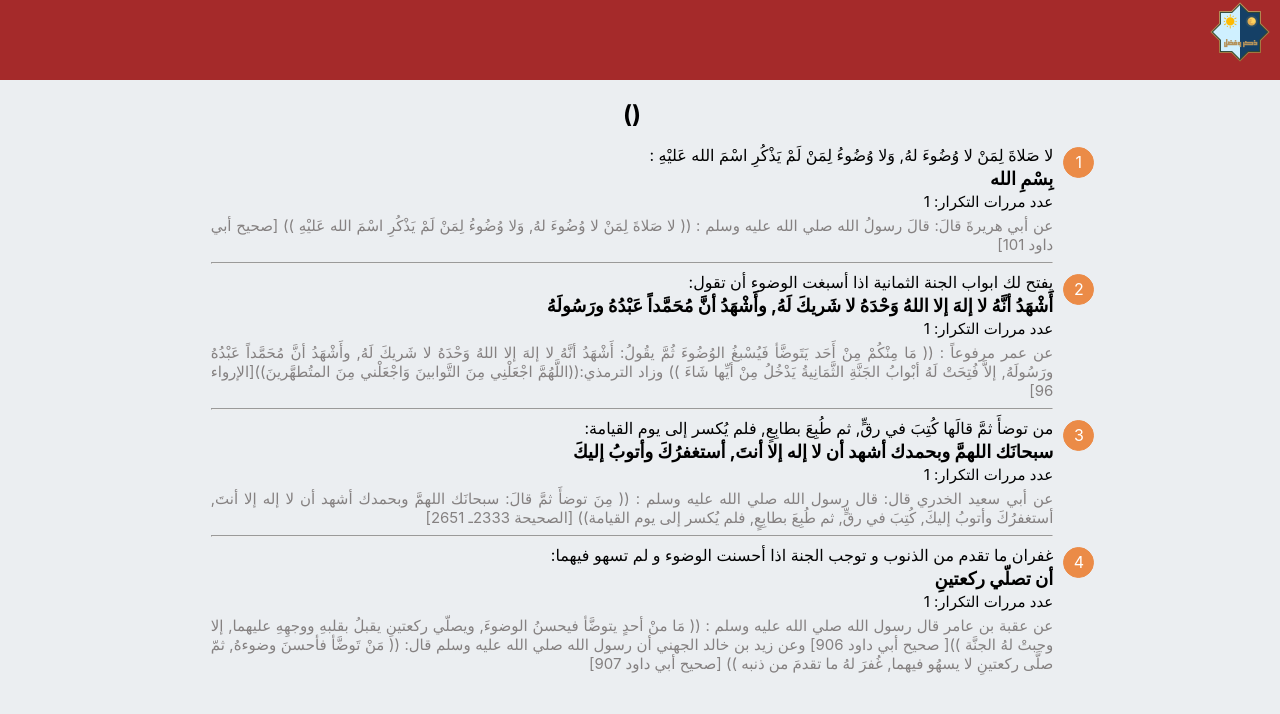
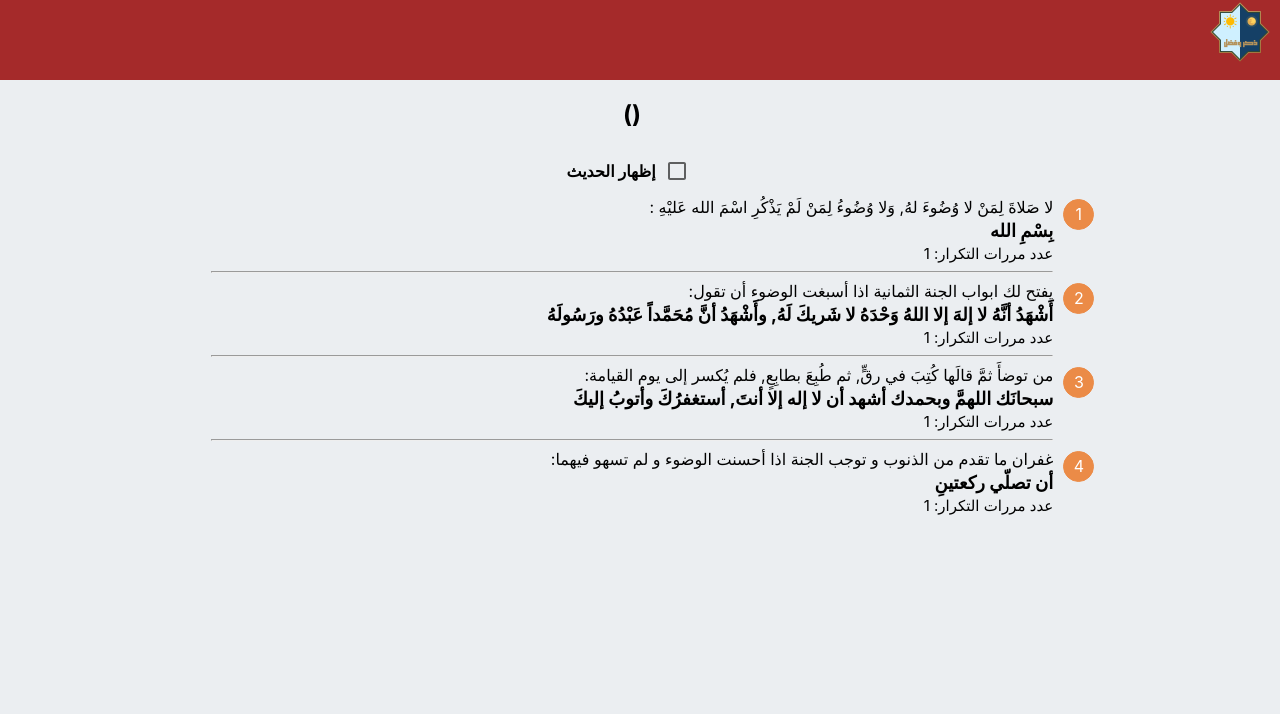
Before and after one commit to FadyAhmed/zekr-w-fadl, a React (Create React App) app: page /azkar/exact-zekr/abultion_azkar in a window 1280 px wide. Shown: the top 714 px of the page. Built offline with nearby package versions, Linux system fonts and the light colour scheme.

Commit message:
added button to show hadith ot not

```diff
--- a/package.json
+++ b/package.json
@@ -3,10 +3,10 @@
   "version": "0.1.0",
   "private": true,
   "dependencies": {
-    "@emotion/react": "^11.4.1",
-    "@emotion/styled": "^11.3.0",
+    "@emotion/react": "^11.11.1",
+    "@emotion/styled": "^11.11.0",
     "@mui/icons-material": "^5.0.0",
-    "@mui/material": "^5.0.0",
+    "@mui/material": "^5.13.5",
     "@mui/styles": "^5.0.0",
     "@testing-library/jest-dom": "^5.14.1",
     "@testing-library/react": "^11.2.7",
--- a/src/components/azkar/OneZekrData.js
+++ b/src/components/azkar/OneZekrData.js
@@ -2,8 +2,12 @@ import Grid from "@mui/material/Grid";
 import Soon from "../UI/Soon";
 import classes from "./OneZekrData.module.css";
 import azkarTypes from "../../data/azkar_types.json";
+import Checkbox from "@mui/material/Checkbox";
+import { useState } from "react";
 
 const OneZekrData = (props) => {
+  const [show, setShow] = useState(false);
+
   let pageTitle;
   try {
     pageTitle = azkarTypes.filter((zekr) => zekr.id === props.zekrType)[0]
@@ -25,6 +29,17 @@ const OneZekrData = (props) => {
   return (
     <div className={classes.page}>
       <h1 className={classes.pageTitle}>({pageTitle})</h1>
+      <div
+        style={{
+          display: "flex",
+          justifyContent: "center",
+        }}
+      >
+        <p onClick={() => setShow(!show)} style={{ fontWeight: "bold" }}>
+          إظهار الحديث
+        </p>
+        <Checkbox checked={show} onChange={() => setShow(!show)} />
+      </div>
       {azkarData.map((zekr, index) => {
         return (
           <Grid container xs={12}>
@@ -40,9 +55,11 @@ const OneZekrData = (props) => {
                 <div className={`${classes.rtl} + ' '+ ${classes.repetations}`}>
                   عدد مررات التكرار: {zekr.numberOfRepetitions}
                 </div>
-                <div className={`${classes.rtl} + ' '+ ${classes.hadith}`}>
-                  {zekr.hadith}
-                </div>
+                {show && (
+                  <div className={`${classes.rtl} + ' '+ ${classes.hadith}`}>
+                    {zekr.hadith}
+                  </div>
+                )}
               </div>
               {azkarData.length - 1 !== index && <hr />}
             </Grid>
```
Also changed, not shown: 1 other file (tests, documents, lock files or other folders).
